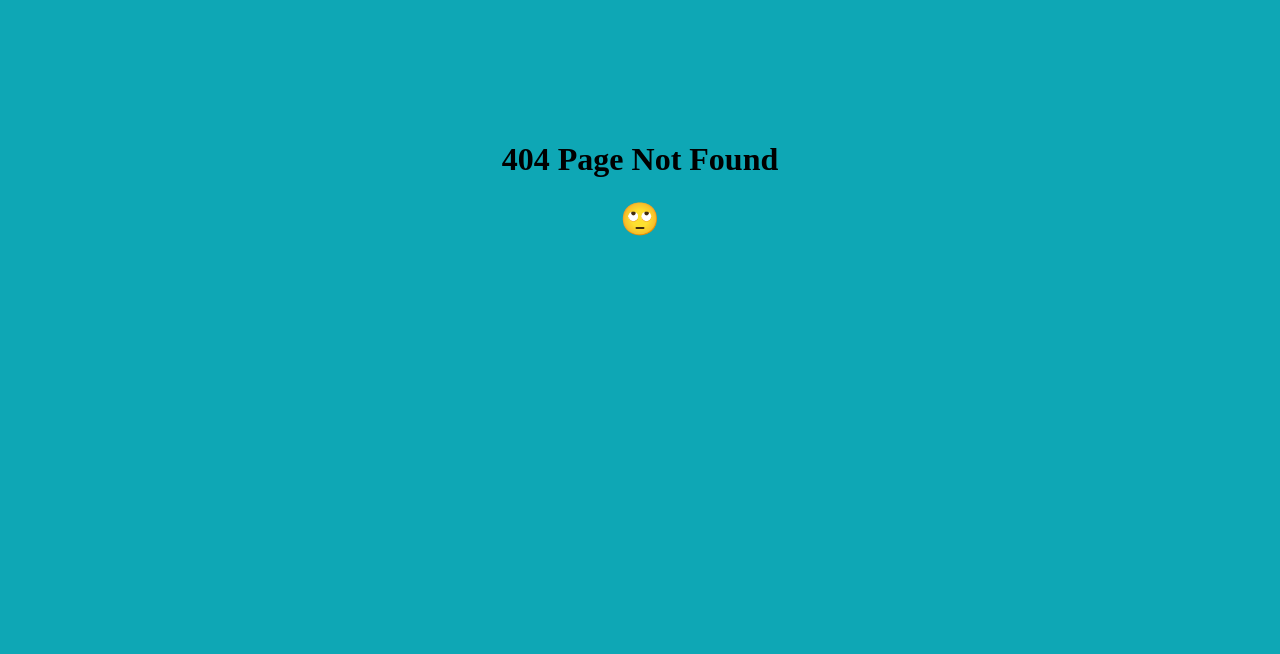
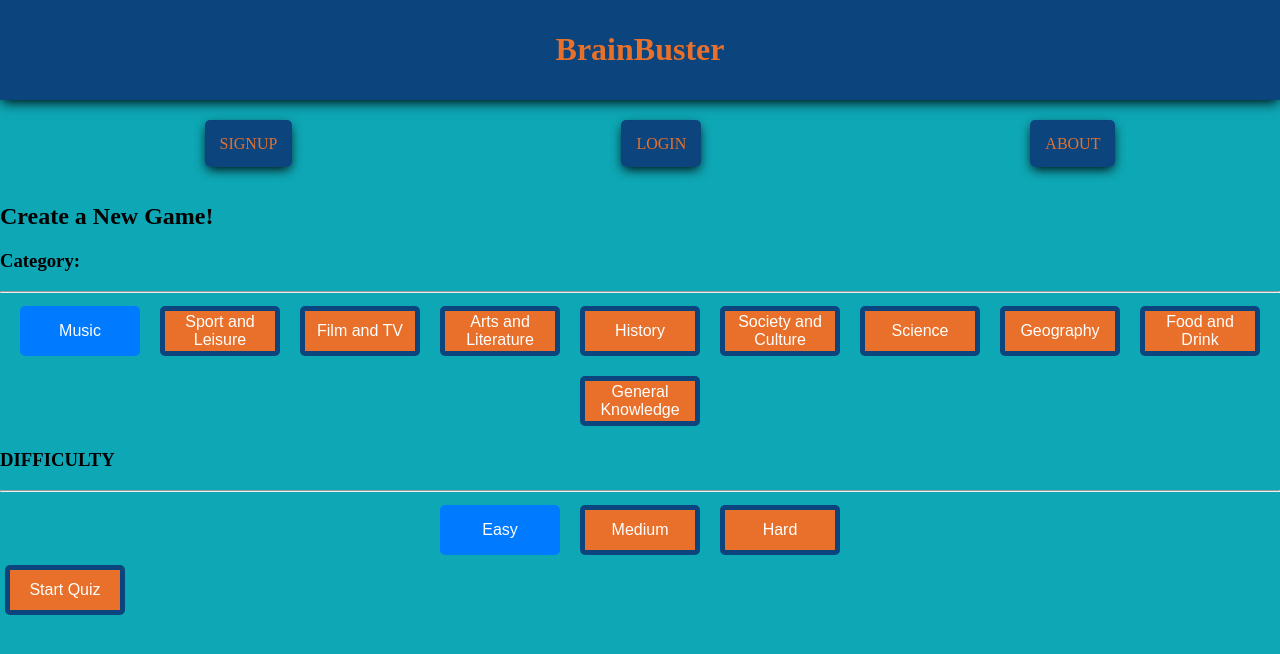
Before and after one commit to cmatthews3212/BrainBuster, a React (Vite) app in the folder client/: page /create-game in a window 1280 px wide. Before the commit this address had no page. Shown: the top 654 px of the page. Built offline with nearby package versions, Linux system fonts and the light colour scheme; no server answers.

Commit message:
Created a CreateGame Component

```diff
--- a/client/package.json
+++ b/client/package.json
@@ -24,6 +24,7 @@
     "react-dom": "^18.2.0",
     "react-router-dom": "^6.11.2",
     "socket.io": "^4.8.1",
+    "socket.io-client": "^4.8.1",
     "vitest": "^1.4.0"
   },
   "devDependencies": {
--- /dev/null
+++ b/client/src/components/CreateGame/index.jsx
@@ -0,0 +1,105 @@
+import React, { useState } from "react";
+import { useNavigate } from 'react-router-dom';
+import { useMutation } from '@apollo/client';
+import socket from "../../socket";
+import { CREATE_GAME } from '../../utils/mutations';
+
+const categories = [
+    { label: 'Music', value: 'music'},
+    { label: 'Sport and Leisure', value: 'sport_and_leisure'},
+    { label: 'Film and TV', value: 'film_and_tv'},
+    { label: 'Arts and Literature', value: 'arts_and_literature'},
+    { label: 'History', value: 'history'},
+    { label: 'Society and Culture', value: 'society_and_culture'},
+    { label: 'Science', value: 'science'},
+    { label: 'Geography', value: 'geography'},
+    { label: 'Food and Drink', value: 'food_and_drink'},
+    { label: 'General Knowledge', value: 'general_knowledge'},
+  ]
+
+const difficulties = ['easy', 'medium', 'hard'];
+
+const CreateGame = () => {
+    const [selectedCategory, setSelectedCategory] = useState(categories[0].value);
+    const [selectedDifficulty, setSelectedDifficulty] = useState(difficulties[0]);
+    const [loading, setLoading] = useState(false);
+    const navigate = useNavigate();
+
+    const [createGame] = useMutation(CREATE_GAME);
+
+    const handleCreateGame = async () => {
+        setLoading(true);
+
+        try {
+            const { data } = await createGame({
+                variables: {
+                  amount: 10,
+                  category: selectedCategory,
+                  difficulty: selectedDifficulty,
+                },
+            });
+
+            if (data && data.createGame) {
+                const gameId = data.createGame._id;
+
+                if (!socket.connected) {
+                    socket.connect();
+                    socket.on('connect', () => {
+                      socket.emit('joinGameRoom', { gameId });
+                    });
+                  } else {
+                    socket.emit('joinGameRoom', { gameId });
+                  }
+
+                navigate(`/lobby/${gameId}`);
+            } else {
+                throw new Error('Failed to create game.');
+            }
+        } catch (error) {
+            setLoading(false);
+            console.error('Error creating game:', error);
+            alert(error.message || 'An error occurred while creating the game.');
+        }
+    }
+
+    return (
+    <div className="create-game-container">
+        <h2>Create a New Game!</h2>
+        <div className='selection-group'>
+            <h3>Category:</h3>
+            <hr />
+            <div className="category-selection">
+              {categories.map((cat) => (
+                <button
+                  key={cat.value}
+                  onClick={() => setSelectedCategory(cat.value)}
+                  className={selectedCategory === cat.value ? 'selected' : ''}
+                >
+                  {cat.label}
+                </button>
+              ))}
+            </div>
+        </div>
+        <div>
+        <h3>DIFFICULTY</h3>
+          <hr />
+          <div className="difficulty-selection">
+            {difficulties.map((diff) => (
+              <button
+                key={diff}
+                onClick={() => setSelectedDifficulty(diff)}
+                className={selectedDifficulty === diff ? 'selected' : ''}
+              >
+                {diff.charAt(0).toUpperCase() + diff.slice(1)}
+              </button>
+            ))}
+          </div>
+        </div>
+
+        <button className="createGameBtn" onClick={handleCreateGame} disabled={loading}>
+          { loading ? "Loading..." : "Start Quiz"}
+        </button>
+    </div>
+  );
+};
+  export default CreateGame;
--- a/client/src/index.css
+++ b/client/src/index.css
@@ -89,7 +89,8 @@ header h1 .h1 {
 
 .category-selection button,
 .difficulty-selection button,
-.quizBtn {
+.quizBtn,
+ .createGameBtn{
   background-color: #e8702a;
   width: 120px;
   height: 50px; /* Adjust as needed */
--- a/client/src/main.jsx
+++ b/client/src/main.jsx
@@ -13,6 +13,7 @@ import About from './pages/About.jsx';
 import Profile from './pages/Profile.jsx'
 import Avatars from './pages/Avatars.jsx';
 import Quiz from './components/Quiz/index.jsx';
+import CreateGame from './components/CreateGame/index.jsx'
 // import AvatarDisplay  from './components/Avatar/AvatarDisplay.jsx';
 
 
@@ -47,6 +48,9 @@ const router = createBrowserRouter([
       }, {
         path: '/quiz',
         element: <Quiz />
+      }, {
+        path: '/create-game',
+        element: <CreateGame />
       }
       // {
       //   path: '/avatar/:src',
--- /dev/null
+++ b/client/src/socket.js
@@ -0,0 +1,9 @@
+import { io } from 'socket.io-client';
+
+const socket = io('http://localhost:3001');
+
+socket.on("connect", () => {
+    console.log(`Connected to Socket.IO server with ID: ${socket.id}`);
+  });
+
+export default socket;
--- a/package.json
+++ b/package.json
@@ -17,6 +17,7 @@
     "concurrently": "^5.1.0"
   },
   "dependencies": {
+    "react-router-dom": "^6.27.0",
     "socket.io": "^4.8.1"
   }
 }
```
Also changed, not shown: 2 other files (tests, documents, lock files or other folders).
